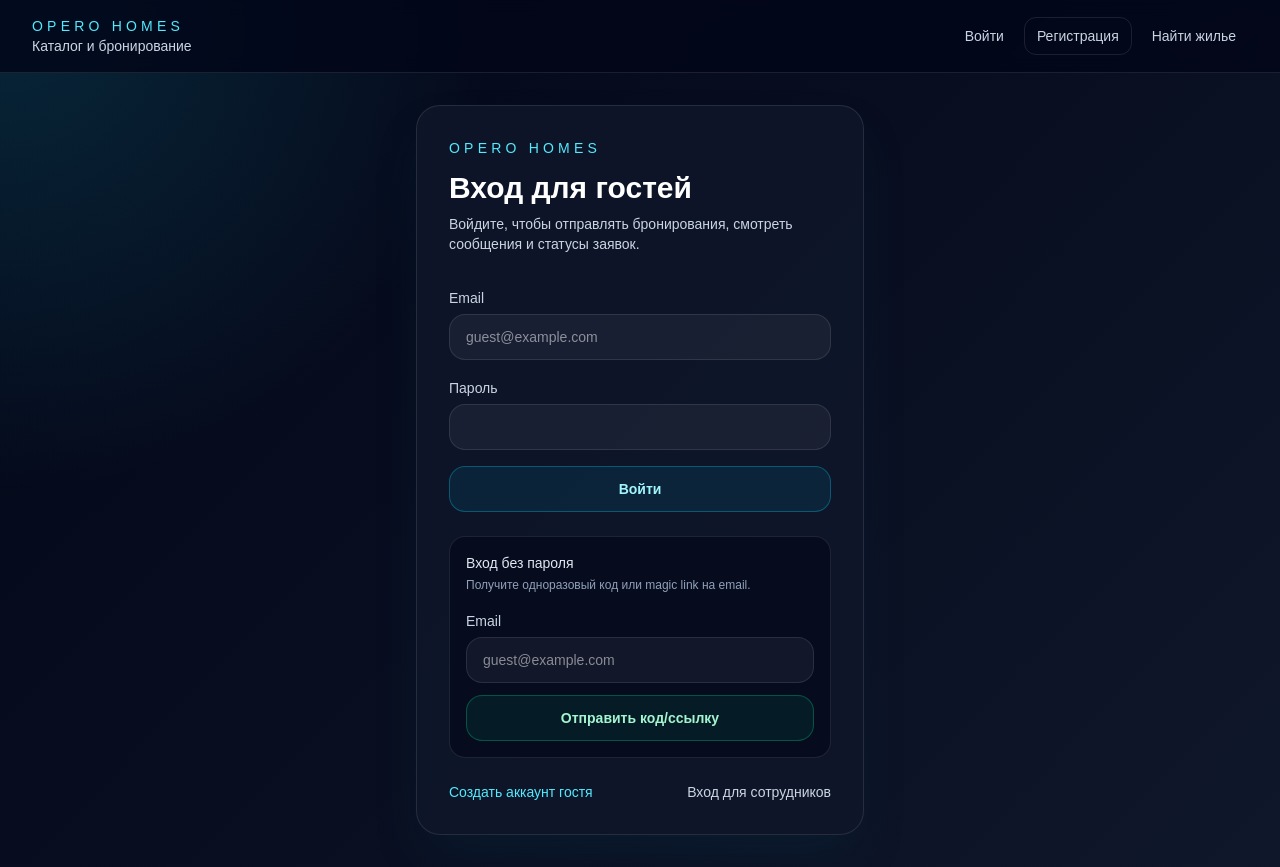
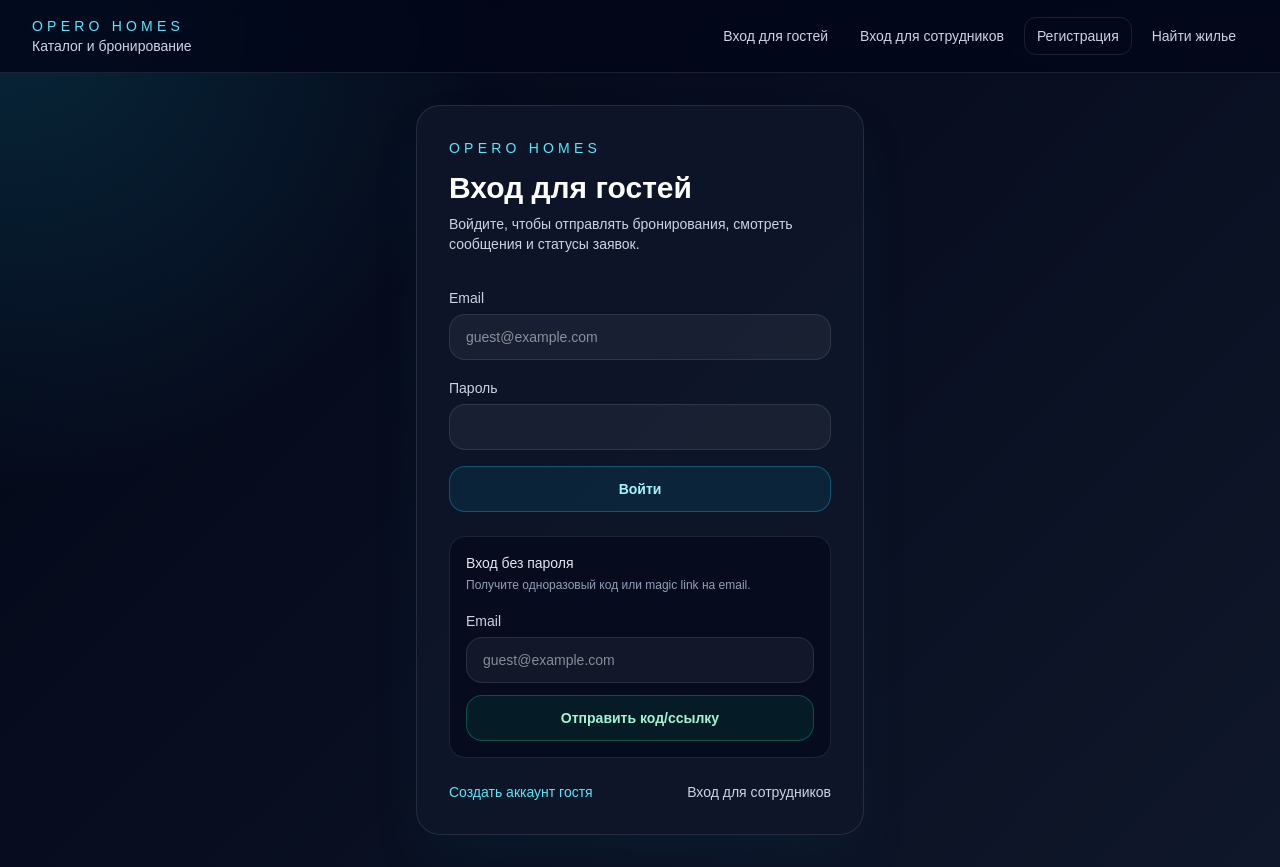
Before and after one commit to alexradziviluk-rgb/opero-homes, a Next.js app: page /guest/login in a window 1280 px wide. Built offline with nearby package versions, Linux system fonts and the light colour scheme; no server answers; the database is empty.

Commit message:
Expose staff login from public catalog

```diff
--- a/app/login/page.tsx
+++ b/app/login/page.tsx
@@ -152,6 +152,9 @@ export default function LoginPage() {
       <div className="w-full max-w-md rounded-3xl border border-white/10 bg-slate-900/80 p-8 shadow-2xl shadow-cyan-950/30">
         <p className="text-sm uppercase tracking-[0.3em] text-cyan-300">Opero Homes</p>
         <h1 className="mt-3 text-3xl font-semibold text-white">Вход в систему управления</h1>
+        <p className="mt-3 text-sm leading-6 text-slate-300">
+          Для менеджеров, уборщиков и другого персонала. После принятия приглашения входите по email и созданному паролю.
+        </p>
 
         <form className="mt-8 space-y-4" onSubmit={handleSubmit}>
           <label className="block">
--- a/components/guest/GuestNav.tsx
+++ b/components/guest/GuestNav.tsx
@@ -12,6 +12,7 @@ export default function GuestNav() {
   const pathname = usePathname();
   const { currentUser, logout } = useCurrentUser();
   const isGuestUser = currentUser?.role === "Гость";
+  const isStaffUser = Boolean(currentUser && !isGuestUser);
 
   return (
     <header className="border-b border-white/10 bg-slate-950/80 px-4 py-4 backdrop-blur sm:px-6 lg:px-8">
@@ -29,13 +30,26 @@ export default function GuestNav() {
             >
               Профиль
             </Link>
+          ) : isStaffUser ? (
+            <Link
+              href="/admin"
+              className="rounded-xl border border-cyan-400/30 bg-cyan-500/10 px-3 py-2 text-sm text-cyan-200 hover:bg-cyan-500/20"
+            >
+              Панель управления
+            </Link>
           ) : (
             <>
               <Link
                 href="/guest/login"
                 className="rounded-xl px-3 py-2 text-sm text-slate-300 hover:bg-white/10"
               >
-                Войти
+                Вход для гостей
+              </Link>
+              <Link
+                href="/login"
+                className="rounded-xl px-3 py-2 text-sm text-slate-300 hover:bg-white/10"
+              >
+                Вход для сотрудников
               </Link>
               <Link
                 href="/guest/register"
@@ -77,7 +91,16 @@ export default function GuestNav() {
           {isGuestUser ? (
             <button
               type="button"
-              onClick={logout}
+              onClick={() => void logout()}
+              className="rounded-xl border border-white/10 px-3 py-2 text-sm text-slate-300 hover:bg-white/10"
+            >
+              Выйти
+            </button>
+          ) : null}
+          {isStaffUser ? (
+            <button
+              type="button"
+              onClick={() => void logout()}
               className="rounded-xl border border-white/10 px-3 py-2 text-sm text-slate-300 hover:bg-white/10"
             >
               Выйти
```
